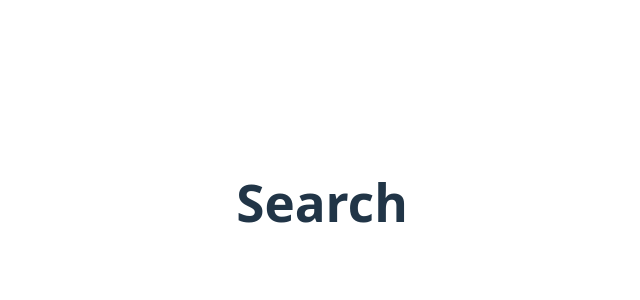
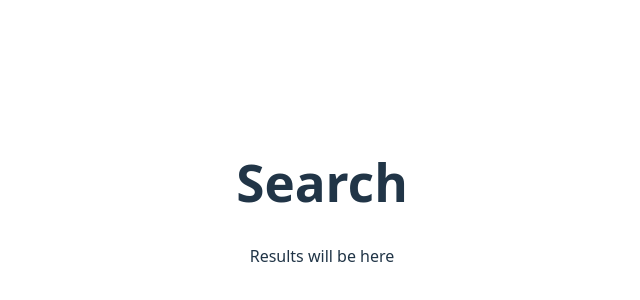
Before and after one commit to Val-d-emar/rs-react-app, a React (Vite) app: page / in a window 1280 px wide. Shown: the part 198-498 px from the top of the page, without its empty margins (318-958 px from the left). Built offline with nearby package versions, Linux system fonts and the light colour scheme.

Commit message:
feat: add main

```diff
--- a/src/App.tsx
+++ b/src/App.tsx
@@ -4,12 +4,14 @@
 import './App.css';
 import React from 'react';
 import Header from './components/Header';
+import Main from './components/Main/Main';
 
 class App extends React.Component {
   render() {
     return (
       <div className='app'>
         <Header />
+        <Main />
       </div>
     );
   }
--- /dev/null
+++ b/src/components/Main/Main.tsx
@@ -0,0 +1,14 @@
+import React from 'react';
+
+class Main extends React.Component {
+  render() {
+    return (
+      <main>
+        {/* Здесь будет список карточек или спиннер/ошибка */}
+        <p>Results will be here</p>
+      </main>
+    );
+  }
+}
+
+export default Main;
```
